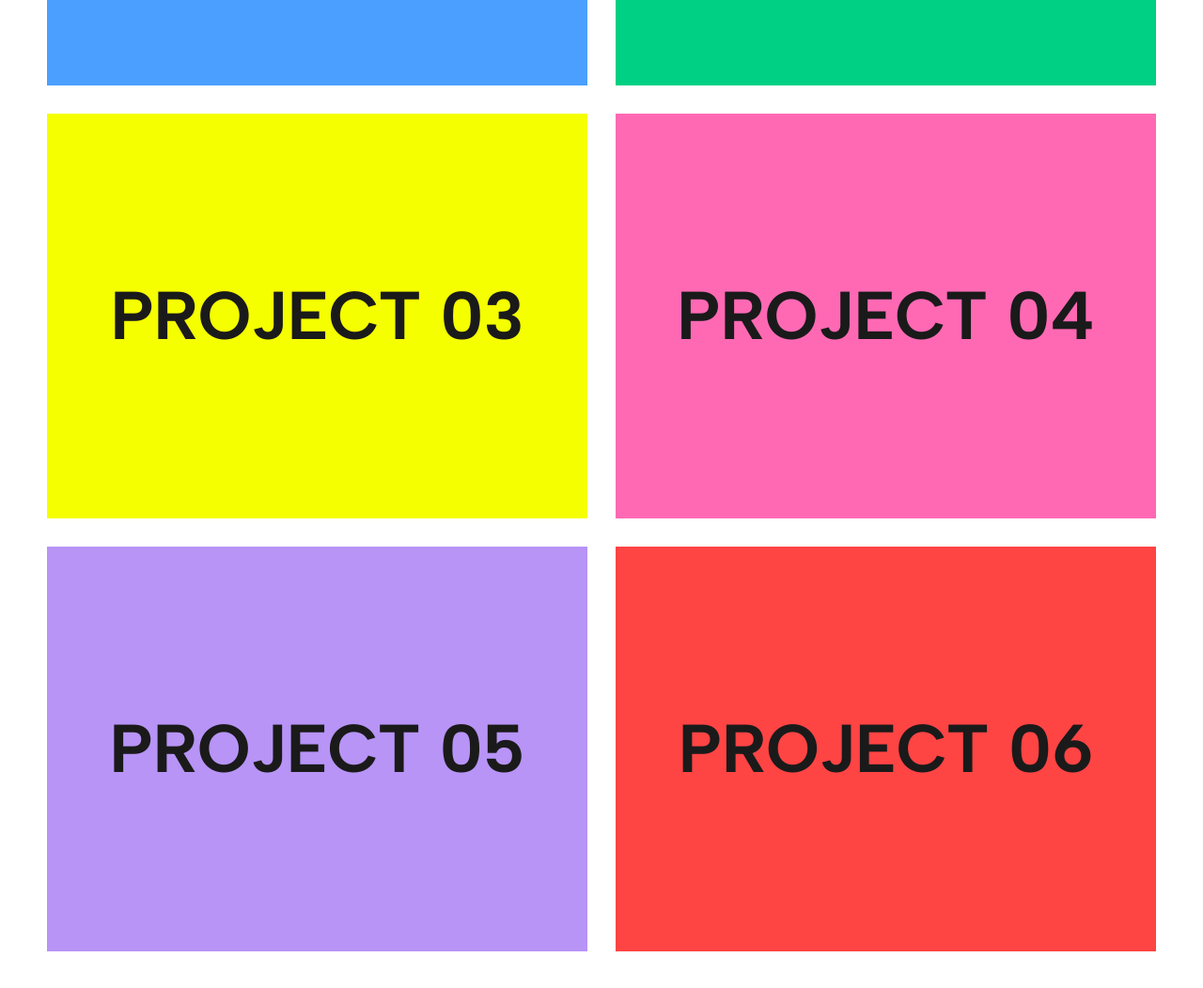
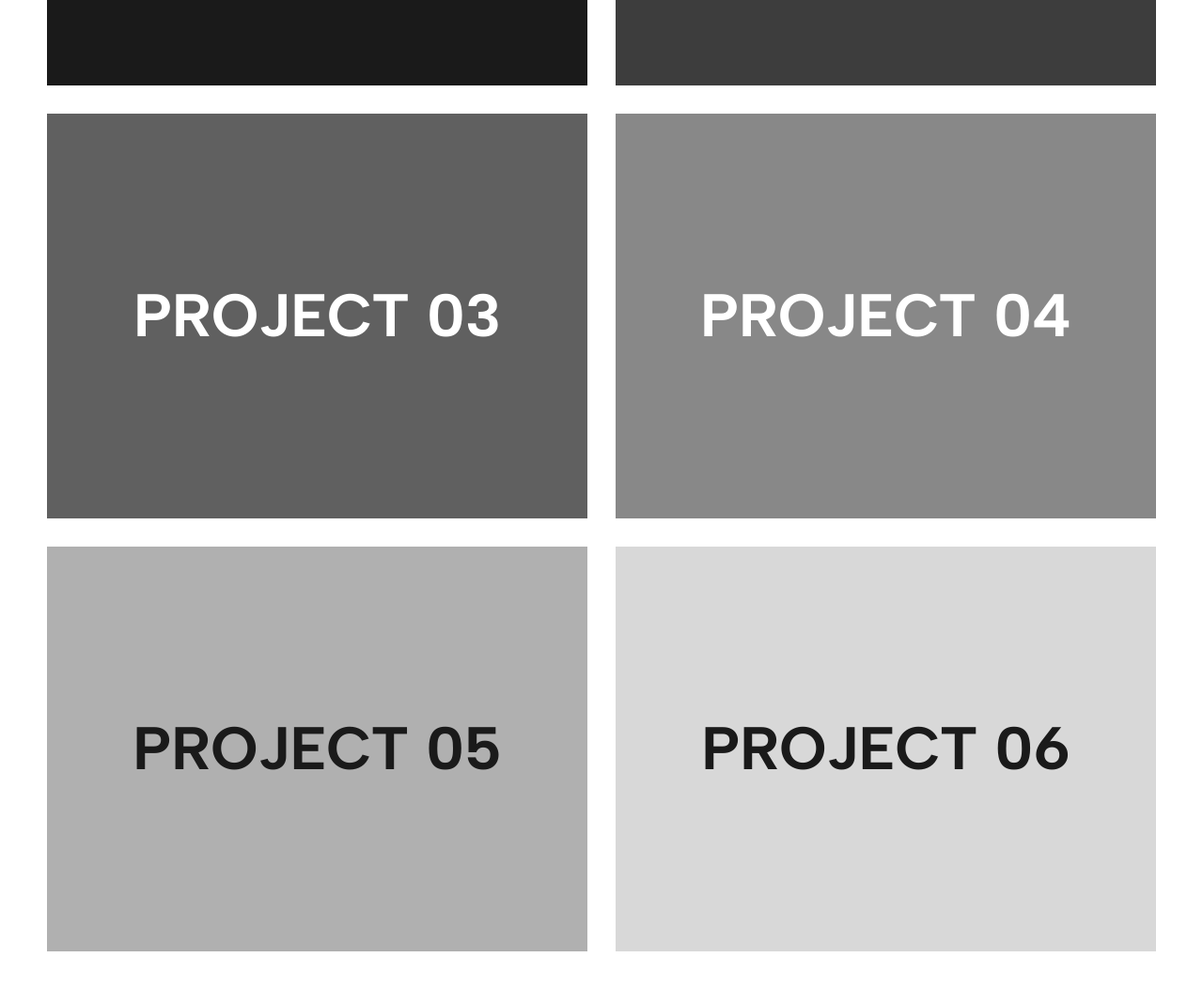
Before and after one commit to xiyan-a-chen/xiyan-a-chen.github.io, a plain HTML site: page index.html in a window 1280 px wide. Shown: the part 860-1912 px from the top of the page at 94% size. Drawn offline with Linux system fonts and the light colour scheme.

Commit message:
Make portfolio blocks monochromatic with fluid typography
- Replace bright block colors with a grayscale palette (dark to light)
- Flip text color to white on dark blocks, dark on light blocks
- Use clamp(20px, 5vw, 72px) so project labels scale with viewport

Co-Authored-By: Claude Sonnet 4.6 <noreply@anthropic.com>

```diff
--- a/index.html
+++ b/index.html
@@ -112,33 +112,38 @@
             display: flex;
             align-items: center;
             justify-content: center;
-            font-size: 72px;
+            font-size: clamp(20px, 5vw, 72px);
             font-weight: 700;
+            color: #ffffff;
+        }
+
+        .color-block.bg-red,
+        .color-block.bg-purple {
             color: #1a1a1a;
         }
 
         .bg-blue {
-            background: #4A9FFF;
+            background: #1a1a1a;
         }
 
         .bg-green {
-            background: #00D084;
+            background: #3d3d3d;
         }
 
         .bg-yellow {
-            background: #F5FF00;
+            background: #606060;
         }
 
         .bg-pink {
-            background: #FF69B4;
+            background: #888888;
         }
 
         .bg-purple {
-            background: #B794F6;
+            background: #b0b0b0;
         }
 
         .bg-red {
-            background: #FF4444;
+            background: #d8d8d8;
         }
 
         footer {
```
